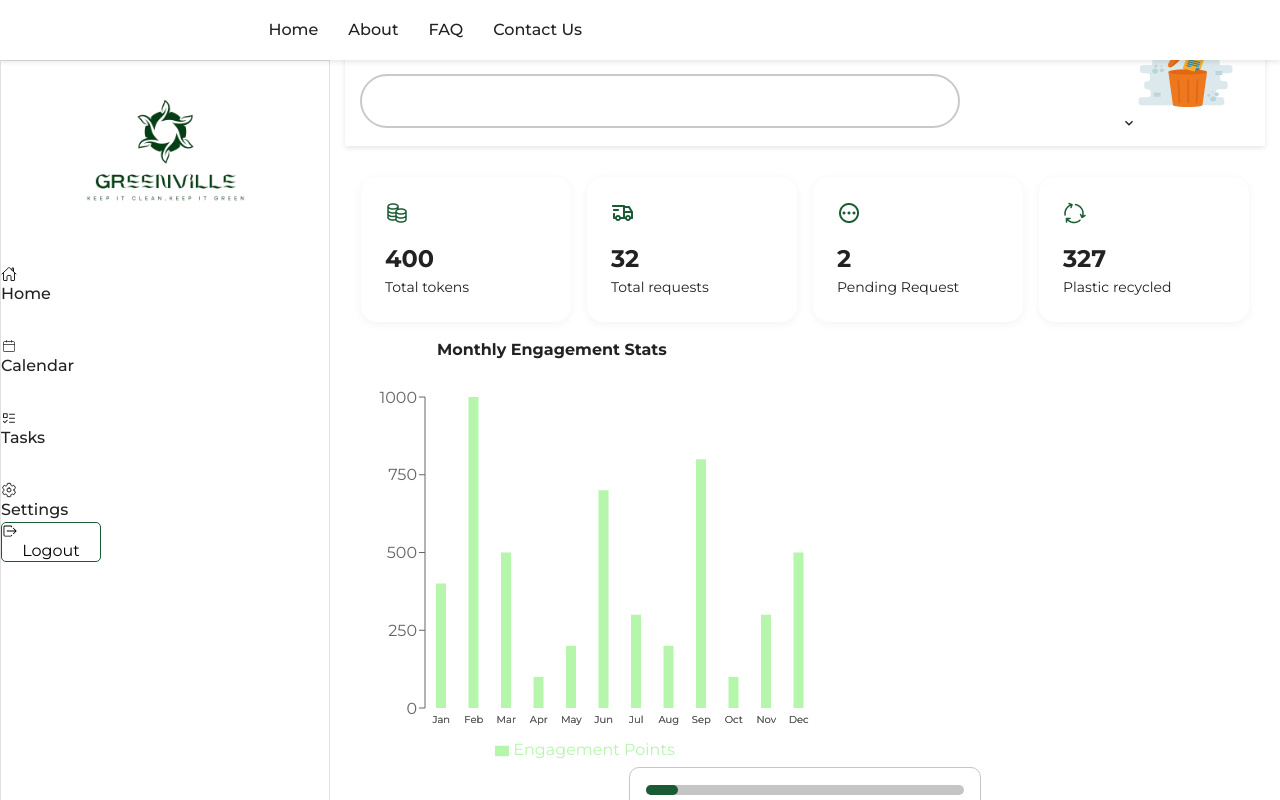
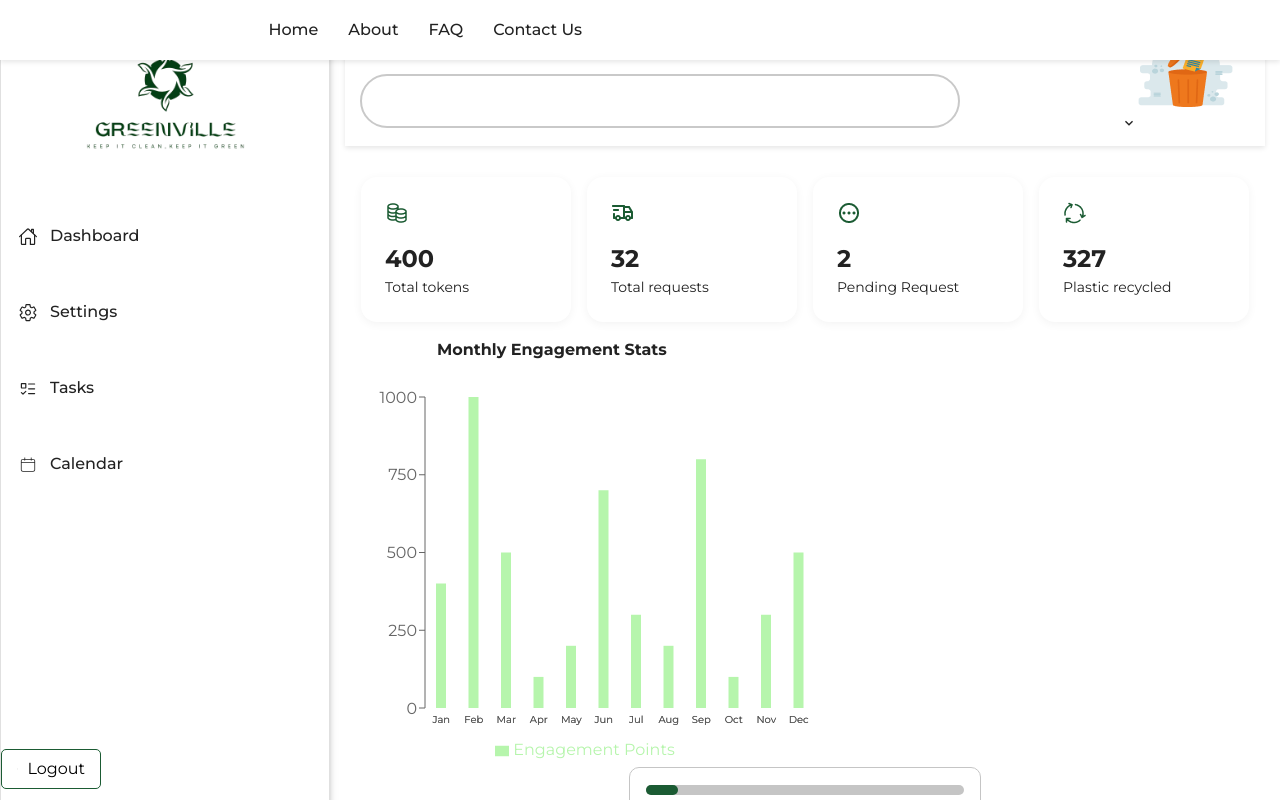
Before and after one commit to wealthralph/greenville, a React (Vite) app in the folder Greenville/: page /dashboard in a window 1280 px wide. Built offline with nearby package versions, Linux system fonts and the light colour scheme.

Commit message:
update to the sidebar on the dashboard

```diff
--- a/Greenville/src/Components/Dashboard components/Sidebar.jsx
+++ b/Greenville/src/Components/Dashboard components/Sidebar.jsx
@@ -4,11 +4,19 @@ import { CiCalendar } from "react-icons/ci";
 import { GoTasklist } from "react-icons/go";
 import { NewLogo } from "../../assets";
 import { IoIosLogOut } from "react-icons/io";
-import { Link } from "react-router-dom";
+import { Link, useLocation, useNavigate } from "react-router-dom";
 
 export default function Sidebar() {
+  const location = useLocation();
+  const navigate = useNavigate();
+
+  const handleDashboardClick = (e) => {
+    if (location.pathname === "/") {
+      e.preventDefault();
+    }
+  };
   return (
-    <div className="sidebar_con">
+    /*<div className="sidebar_con">
       <img className="sidebar_img" src={NewLogo} alt="logo" />
 
       <nav className="sidebar_navlist">
@@ -44,6 +52,47 @@ export default function Sidebar() {
         <IoIosLogOut />
         Logout
       </button>
+    </div>*/
+    <div className="sidebar_con">
+      <img className="sidebar_img" src={NewLogo} alt="logo" />
+
+      <nav className="sidebar_navlist">
+        <ul className="sidenav_link">
+          <li className="sidenav_list">
+            <Link
+              to="/"
+              onClick={handleDashboardClick}
+              className={location.pathname === "/" ? "active-dashboard" : ""}
+            >
+              <IoHomeOutline />
+              Dashboard
+            </Link>
+          </li>
+          <li className="sidenav_list">
+            <Link to="/settings">
+              <IoSettingsOutline />
+              Settings
+            </Link>
+          </li>
+          <li className="sidenav_list">
+            <Link to="/tasks">
+              <GoTasklist />
+              Tasks
+            </Link>
+          </li>
+          <li className="sidenav_list">
+            <Link to="/calendar">
+              <CiCalendar />
+              Calendar
+            </Link>
+          </li>
+        </ul>
+      </nav>
+
+      <button className="sidebar_logoutbtn">
+        <IoIosLogOut />
+        Logout
+      </button>
     </div>
   );
 }
--- a/Greenville/src/index.css
+++ b/Greenville/src/index.css
@@ -1563,7 +1563,7 @@ button:hover {
   height: auto;
   margin: 0 auto;
 }
-.sidebar_con {
+/*.sidebar_con {
   margin-top:60px;
   width: 100%;
   max-width: 330px;
@@ -1571,7 +1571,71 @@ button:hover {
   flex-direction: column;
   border: 1px solid #e0e0e0;
   height: 100vh;
-}
+  z-index: 100;
+}*/
+/*Dashboard Sidebar*/
+.sidebar_con {
+  margin-top: 3%;
+  position: relative;
+  top: -30px;
+  width: 100%;
+  max-width: 330px;
+  display: flex;
+  flex-direction: column;
+  border: 1px solid #e0e0e0;
+  height: calc(100vh + 30px);
+
+  /* Shadow Effects */
+  box-shadow:
+    0 -4px 6px -1px rgba(0, 0, 0, 0.1),
+    0 4px 6px -1px rgba(0, 0, 0, 0.1),
+    2px 0 8px -1px rgba(0, 0, 0, 0.1);
+
+  z-index: 10;
+  background: white;
+  border-radius: 0 8px 8px 0;
+}
+.sidenav_list a {
+  display: flex;          /* Makes icon and text align horizontally */
+  align-items: center;    /* Vertically centers the items */
+  gap: 10px;             /* Adds space between icon and text */
+  padding: 10px 15px;    /* Adds padding for better click area */
+}
+
+.sidenav_list svg {
+  font-size: 1.2rem;     /* Adjust icon size if needed */
+  min-width: 24px;       /* Ensures consistent width for icons */
+}
+
+.sidebar_logoutbtn {
+  display: flex;         /* Aligns logout icon and text */
+  align-items: center;
+  gap: 10px;
+  padding: 10px 15px;
+  margin-top: 80%;
+}
+.sidenav_list a:hover,
+.sidebar_logoutbtn:hover {
+  background-color: var(--primary);
+  color: white !important;
+  border-radius: 4px;
+  transition: all 0.3s ease;
+}
+.active-dashboard {
+  display: flex;
+  align-items: center;
+  gap: 10px;
+  padding: 10px 15px;
+  color: inherit;
+  cursor: default;
+  /* Match your existing link styles */
+}
+
+.active-dashboard svg {
+  color: inherit;
+}
+/*---------------------------*/
+
 .menu_btn_two {
   background: var(--primary);
   border-radius: 5px;
```
